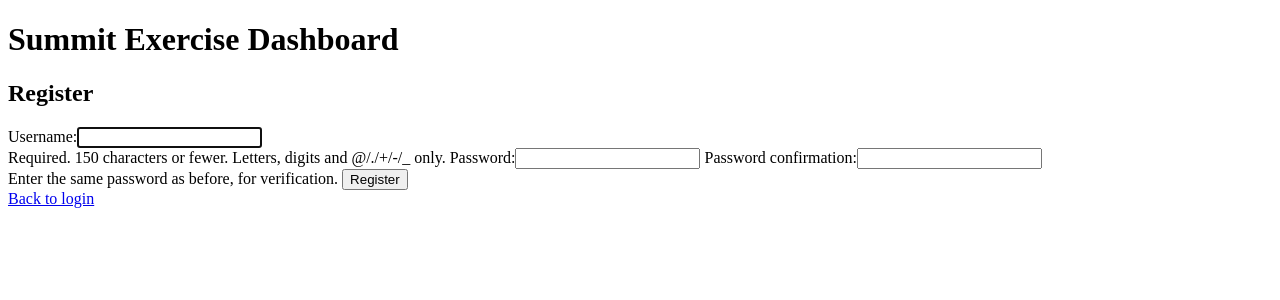
After one commit to dominicjonas/Summit, a Django app: page /exercise/register/ in a window 1280 px wide. The commit adds this page. Shown: the top 300 px of the page. Run offline with Django 3.2, Linux system fonts and the light colour scheme.

Commit message:
user-auth

```diff
--- a/backend/api/api/settings.py
+++ b/backend/api/api/settings.py
@@ -145,3 +145,7 @@ STATIC_URL = '/static/'
 DEFAULT_AUTO_FIELD = 'django.db.models.BigAutoField'
 
 CORS_ORIGIN_ALLOW_ALL = True
+
+LOGIN_REDIRECT_URL = "dashboard"
+
+LOGOUT_REDIRECT_URL = "dashboard"
--- a/backend/api/user/models.py
+++ b/backend/api/user/models.py
@@ -1,4 +1,5 @@
 from django.db import models
+from django import forms
 
 # Create your models here.
 
@@ -7,6 +8,9 @@ class User(models.Model):
     username = models.CharField(max_length=50, unique=True)
     email = models.EmailField(verbose_name='email',
                               max_length=50, unique=True)
+    # need help with making a better password field
+    password = models.CharField(max_length=50, default='password')
+    # password = forms.CharField(widget=forms.PasswordInput)
 
 
 # class Group(models.Model):
--- /dev/null
+++ b/backend/api/user/templates/users/forms.py
@@ -0,0 +1,7 @@
+from django.contrib.auth.forms import UserCreationForm
+
+
+class CustomUserCreationForm(UserCreationForm):
+    class Meta(UserCreationForm.Meta):
+        fields = UserCreationForm.Meta.fields
+        # fields = UserCreationForm.Meta.fields + ("email",)
--- /dev/null
+++ b/backend/api/user/templates/users/register.html
@@ -0,0 +1,13 @@
+{% extends 'index.html' %}
+
+{% block content %}
+<h2>Register</h2>
+
+<form method="post">
+    {% csrf_token %}
+    {{form}}
+    <input type="submit" value="Register">
+</form>
+
+<a href="{% url 'login' %}">Back to login</a>
+{% endblock %}
--- a/backend/api/user/urls.py
+++ b/backend/api/user/urls.py
@@ -14,12 +14,16 @@ Including another URLconf
     2. Add a URL to urlpatterns:  path('blog/', include('blog.urls'))
 """
 
+from django.conf.urls import url, include
 from django.urls import path
-from .views import index, ExerciseListView, UserListView, login
+from .views import index, ExerciseListView, UserListView, dashboard, register
 
 urlpatterns = [
     path("", index),
     path("user/", UserListView.as_view()),
-    path("login/", login, name="login"),
+    path("dashboard/", dashboard, name="dashboard"),
+    # this gives access to login, logout, pswd change/reset, rest done - very useful for easy user management
+    url(r"^accounts/", include("django.contrib.auth.urls")),
+    url(r"^register/", register, name="register"),
     path("exercise-list/", ExerciseListView.as_view()),
 ]
--- a/backend/api/user/views.py
+++ b/backend/api/user/views.py
@@ -1,8 +1,12 @@
+from django.shortcuts import redirect, render
+from django.urls import reverse
 from django.shortcuts import render
 from .models import Exercise, User
 from .serializers import ExerciseSerializer, UserSerializer
 from rest_framework import response, request
 from django.shortcuts import render
+from django.contrib.auth import login
+from user.templates.users.forms import CustomUserCreationForm
 # import requests
 
 from rest_framework import views, response, status
@@ -16,8 +20,27 @@ def index(request):
     return render(request, 'index.html', context)
 
 
-def login(request):
-    return render(request, "users/login.html")
+def dashboard(request):
+    return render(request, "users/dashboard.html")
+
+
+def dashboard(request):
+    return render(request, "users/dashboard.html")
+
+
+def register(request):
+    if request.method == "GET":
+        return render(
+            request, "users/register.html",
+            {"form": CustomUserCreationForm}
+        )
+
+    elif request.method == "POST":
+        form = CustomUserCreationForm(request.POST)
+        if form.is_valid():
+            user = form.save()
+            login(request, user)
+            return redirect(reverse("dashboard"))
 
 
 class ExerciseListView (views.APIView):
@@ -61,21 +84,3 @@ class UserListView(views.APIView):
         return response.Response(
             user_to_add.errors, status=status.HTTP_400_BAD_REQUEST
         )
-
-    # def createUser(request):
-    #     userName = request.REQUEST.get('username', None)
-    #     userPass = request.REQUEST.get('password', None)
-    #     userMail = request.REQUEST.get('email', None)
-
-    #     # TODO: check if already existed
-    #     if userName and userPass and userMail:
-    #         user_created = User.objects.get_or_create(userName, userMail)
-    #     if user_created:
-    #         # user was created
-    #         # set the password here
-    #     else:
-    #         # user was retrieved
-    #     else:
-    #         # request was empty
-
-    #     return render(request, 'home.html')
```
Also changed, not shown: backend/api/user/templates/index.html (+12 -0 lines), backend/api/user/templates/registration/login.html (added, +17 -0 lines), backend/api/user/templates/users/dashboard.html (added, +16 -0 lines), backend/api/user/templates/users/login.html (deleted, +0 -7 lines), backend/api/db.sqlite3, backend/api/user/migrations/0002_user.py (added), backend/api/user/migrations/0003_user_password.py (added).
